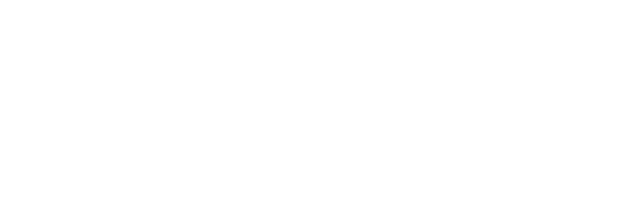
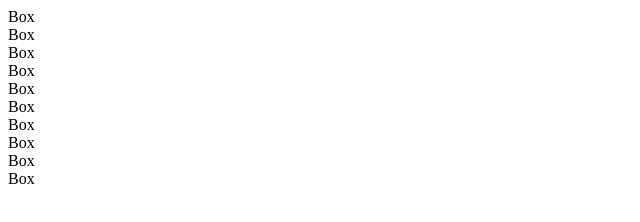
Before and after one commit to Thuan0902/github-demo-do-van-, a website: page index.html in a window 1280 px wide. Shown: the whole page, without its empty margins (0-640 px from the left). Drawn offline with Linux system fonts and the light colour scheme.

Commit message:
undate 4/15/2024

```diff
--- a/index.html
+++ b/index.html
@@ -7,13 +7,19 @@
 
 </head>
 <body>
-    <ul>
 
-    </ul>
-    <div class="box"></div>
+    <!-- <div class="box" ></div> -->
 
-
-
+    <div>Box</div>
+    <div>Box</div>
+    <div>Box</div>
+    <div>Box</div>
+    <div>Box</div>
+    <div>Box</div>
+    <div>Box</div>
+    <div>Box</div>
+    <div>Box</div>
+    <div>Box</div>
     <script src="./main.js"></script>
 </body>
 </html>
--- a/main.js
+++ b/main.js
@@ -520,3 +520,50 @@
 // }
 
 // console.log(render(courses))
+
+// var box =document.querySelector('.box')
+
+// box.innerHTML='<h1 title="Heading">heading</h1>'
+
+// console.log(document.querySelector('h1').innerText = 'aloo')
+
+
+var box =document.querySelector('.box')
+// box.innerHTML='<h1 class="headingNode">Heading</h1>'
+// box.setAttribute('id','thuan')
+// box.removeAttribute('id','thuan')
+// console.log(heading.textContent)
+
+// box.style.width = "100px"
+// box.style.height = "100px"
+
+// box.style.backgroundColor="red";
+
+// Object.assign(box.style,{
+//     width: '200px',
+//     height: '100px',
+//     backgroundColor: 'green'
+
+
+// })
+// console.log(box.style)
+
+
+// var red = document.querySelector('.red')
+// red.style.backgroundColor = '#f00';
+// document.querySelector('p').style.color = "#ff0000";
+
+
+// box.classList.add('thuan')
+// box.classList.remove('thuan')
+
+
+// box.classList.toggle('thuan')
+// console.log(box.classList.contains('thuan'))
+
+
+var elementBox = document.querySelector('div');
+// elementBox.foreach((div)=> console.log(elementBox))
+
+// for(var index =0;index<elementBox.length)
+console.log(elementBox)
```
